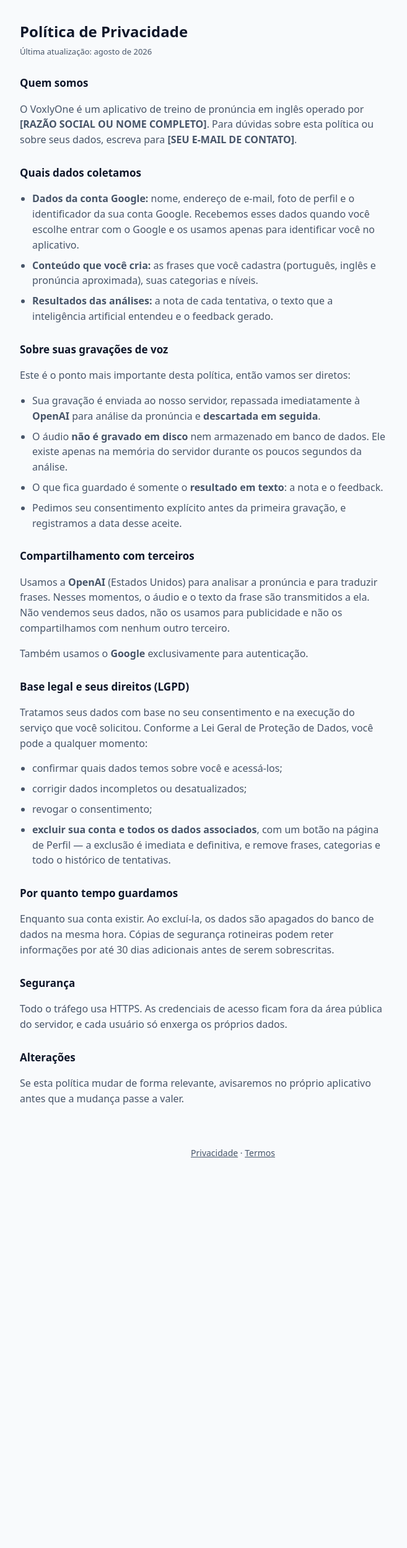
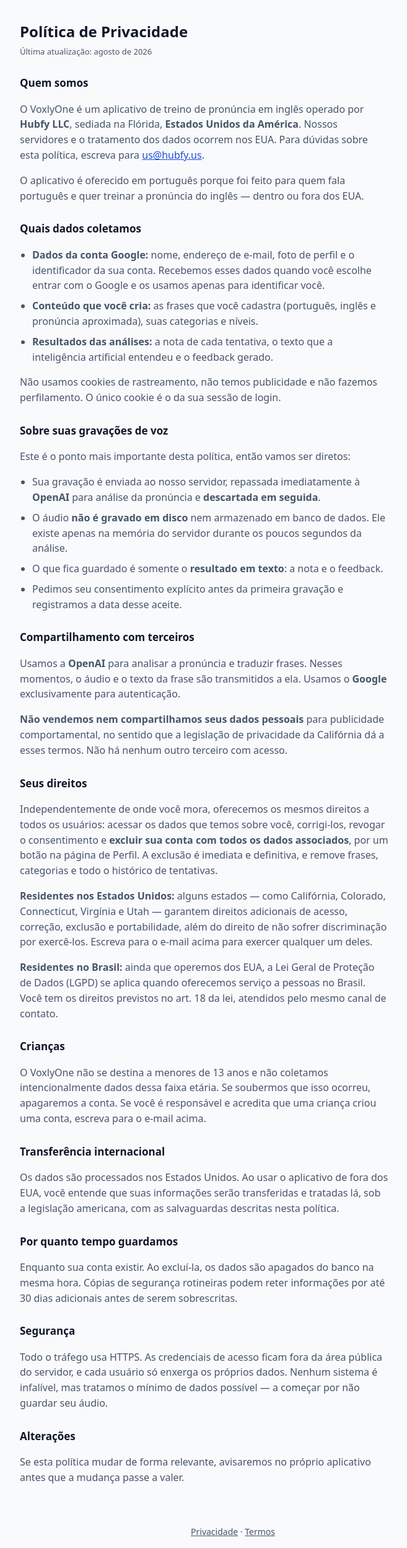
Before and after one commit to hubfydev/VoxlyOne, a PHP site: page /privacy.php in a window 1280 px wide. Shown: the whole page at 62% size, without its empty margins (264-921 px from the left). Before the commit the page ends 1867 px from the top, so only its background shows below. Run offline with PHP 8.4, Linux system fonts and the light colour scheme.

Commit message:
v1.1 - Melhorias para mic e atualização dos termos.

```diff
--- a/includes/bootstrap.php
+++ b/includes/bootstrap.php
@@ -17,7 +17,8 @@ ini_set('log_errors', '1');
 ini_set('error_log', LOG_FILE);
 error_reporting(E_ALL);
 
-date_default_timezone_set('America/Sao_Paulo');
+// Produto sediado nos EUA: o fuso vem do config e vale para o PHP e para o MySQL
+date_default_timezone_set(defined('APP_TIMEZONE') ? APP_TIMEZONE : 'America/New_York');
 
 require_once __DIR__ . '/db.php';
 require_once __DIR__ . '/csrf.php';
@@ -44,6 +45,32 @@ function start_app_session(): void
     ]);
     session_name('voxlyone');
     session_start();
+}
+
+/**
+ * Data legível e sem ambiguidade: "12 ago 2026".
+ *
+ * Evita de propósito o formato numérico: 12/08 é 12 de agosto para um leitor
+ * brasileiro e 8 de dezembro para um americano. Como o produto é dos EUA mas a
+ * interface é em português, o mês escrito remove a dúvida para os dois públicos.
+ */
+function format_date(?string $datetime): string
+{
+    if ($datetime === null || $datetime === '') {
+        return '—';
+    }
+
+    static $months = ['jan', 'fev', 'mar', 'abr', 'mai', 'jun',
+                      'jul', 'ago', 'set', 'out', 'nov', 'dez'];
+
+    $timestamp = strtotime($datetime);
+    if ($timestamp === false) {
+        return '—';
+    }
+
+    return date('j', $timestamp) . ' '
+         . $months[(int)date('n', $timestamp) - 1] . ' '
+         . date('Y', $timestamp);
 }
 
 /** Escapa saída para HTML. Usar em TODO dado que veio do usuário. */
--- a/includes/db.php
+++ b/includes/db.php
@@ -18,6 +18,16 @@ function db(): PDO
             PDO::ATTR_DEFAULT_FETCH_MODE => PDO::FETCH_ASSOC,
             PDO::ATTR_EMULATE_PREPARES   => false,
         ]);
+        // Alinha o MySQL ao fuso do app. Sem isto, CURDATE() e NOW() seguiriam o
+        // fuso do servidor da hospedagem, e o limite diário de análises zeraria
+        // numa hora diferente da que o usuário vê no perfil.
+        //
+        // Usamos o offset numérico atual (ex.: -04:00) porque as tabelas de fuso
+        // do MySQL raramente estão carregadas em hospedagem compartilhada. Como
+        // é recalculado a cada conexão, o horário de verão continua correto.
+        $offset = (new DateTime('now', new DateTimeZone(date_default_timezone_get())))->format('P');
+        $stmt = $pdo->prepare('SET time_zone = ?');
+        $stmt->execute([$offset]);
     } catch (PDOException $ex) {
         error_log('Falha na conexão MySQL: ' . $ex->getMessage());
         http_response_code(503);
--- a/public_html/assets/css/app.css
+++ b/public_html/assets/css/app.css
@@ -17,6 +17,11 @@
 }
 
 * { box-sizing: border-box; }
+
+/* O atributo hidden precisa vencer qualquer display de autor.
+   Sem isto, regras como `.modal { display: flex }` mantêm o elemento na tela
+   mesmo com hidden=true — foi o que prendia o modal de consentimento. */
+[hidden] { display: none !important; }
 
 html { -webkit-text-size-adjust: 100%; }
 
--- a/public_html/mastered.php
+++ b/public_html/mastered.php
@@ -49,7 +49,7 @@ require APP_INCLUDES . '/header.php';
         <div class="card__head">
           <span class="badge badge--mastered">Dominada</span>
           <span class="card__score">
-            <?= e(date('d/m/Y', strtotime((string)$phrase['mastered_at']))) ?>
+            <?= e(format_date($phrase['mastered_at'])) ?>
           </span>
         </div>
 
--- a/public_html/privacy.php
+++ b/public_html/privacy.php
@@ -17,18 +17,22 @@ require APP_INCLUDES . '/header.php';
   <h2>Quem somos</h2>
   <p>
     O VoxlyOne é um aplicativo de treino de pronúncia em inglês operado por
-    <strong>[RAZÃO SOCIAL OU NOME COMPLETO]</strong>. Para dúvidas sobre esta
-    política ou sobre seus dados, escreva para
-    <strong>[SEU E-MAIL DE CONTATO]</strong>.
+    <strong>Hubfy LLC</strong>, sediada na Flórida,
+    <strong>Estados Unidos da América</strong>. Nossos servidores e o tratamento
+    dos dados ocorrem nos EUA. Para dúvidas sobre esta política, escreva para
+    <a href="mailto:us@hubfy.us">us@hubfy.us</a>.
+  </p>
+  <p>
+    O aplicativo é oferecido em português porque foi feito para quem fala
+    português e quer treinar a pronúncia do inglês — dentro ou fora dos EUA.
   </p>
 
   <h2>Quais dados coletamos</h2>
   <ul>
     <li>
       <strong>Dados da conta Google:</strong> nome, endereço de e-mail, foto de
-      perfil e o identificador da sua conta Google. Recebemos esses dados quando
-      você escolhe entrar com o Google e os usamos apenas para identificar você
-      no aplicativo.
+      perfil e o identificador da sua conta. Recebemos esses dados quando você
+      escolhe entrar com o Google e os usamos apenas para identificar você.
     </li>
     <li>
       <strong>Conteúdo que você cria:</strong> as frases que você cadastra
@@ -39,11 +43,13 @@ require APP_INCLUDES . '/header.php';
       que a inteligência artificial entendeu e o feedback gerado.
     </li>
   </ul>
+  <p>
+    Não usamos cookies de rastreamento, não temos publicidade e não fazemos
+    perfilamento. O único cookie é o da sua sessão de login.
+  </p>
 
   <h2>Sobre suas gravações de voz</h2>
-  <p>
-    Este é o ponto mais importante desta política, então vamos ser diretos:
-  </p>
+  <p>Este é o ponto mais importante desta política, então vamos ser diretos:</p>
   <ul>
     <li>
       Sua gravação é enviada ao nosso servidor, repassada imediatamente à
@@ -60,50 +66,73 @@ require APP_INCLUDES . '/header.php';
       e o feedback.
     </li>
     <li>
-      Pedimos seu consentimento explícito antes da primeira gravação, e
+      Pedimos seu consentimento explícito antes da primeira gravação e
       registramos a data desse aceite.
     </li>
   </ul>
 
   <h2>Compartilhamento com terceiros</h2>
   <p>
-    Usamos a <strong>OpenAI</strong> (Estados Unidos) para analisar a pronúncia e
-    para traduzir frases. Nesses momentos, o áudio e o texto da frase são
-    transmitidos a ela. Não vendemos seus dados, não os usamos para publicidade e
-    não os compartilhamos com nenhum outro terceiro.
+    Usamos a <strong>OpenAI</strong> para analisar a pronúncia e traduzir frases.
+    Nesses momentos, o áudio e o texto da frase são transmitidos a ela. Usamos o
+    <strong>Google</strong> exclusivamente para autenticação.
   </p>
   <p>
-    Também usamos o <strong>Google</strong> exclusivamente para autenticação.
+    <strong>Não vendemos nem compartilhamos seus dados pessoais</strong> para
+    publicidade comportamental, no sentido que a legislação de privacidade da
+    Califórnia dá a esses termos. Não há nenhum outro terceiro com acesso.
   </p>
 
-  <h2>Base legal e seus direitos (LGPD)</h2>
+  <h2>Seus direitos</h2>
   <p>
-    Tratamos seus dados com base no seu consentimento e na execução do serviço que
-    você solicitou. Conforme a Lei Geral de Proteção de Dados, você pode a
-    qualquer momento:
+    Independentemente de onde você mora, oferecemos os mesmos direitos a todos os
+    usuários: acessar os dados que temos sobre você, corrigi-los, revogar o
+    consentimento e <strong>excluir sua conta com todos os dados associados</strong>,
+    por um botão na página de Perfil. A exclusão é imediata e definitiva, e remove
+    frases, categorias e todo o histórico de tentativas.
   </p>
-  <ul>
-    <li>confirmar quais dados temos sobre você e acessá-los;</li>
-    <li>corrigir dados incompletos ou desatualizados;</li>
-    <li>revogar o consentimento;</li>
-    <li>
-      <strong>excluir sua conta e todos os dados associados</strong>, com um
-      botão na página de Perfil — a exclusão é imediata e definitiva, e remove
-      frases, categorias e todo o histórico de tentativas.
-    </li>
-  </ul>
+  <p>
+    <strong>Residentes nos Estados Unidos:</strong> alguns estados — como
+    Califórnia, Colorado, Connecticut, Virgínia e Utah — garantem direitos
+    adicionais de acesso, correção, exclusão e portabilidade, além do direito de
+    não sofrer discriminação por exercê-los. Escreva para o e-mail acima para
+    exercer qualquer um deles.
+  </p>
+  <p>
+    <strong>Residentes no Brasil:</strong> ainda que operemos dos EUA, a Lei Geral
+    de Proteção de Dados (LGPD) se aplica quando oferecemos serviço a pessoas no
+    Brasil. Você tem os direitos previstos no art. 18 da lei, atendidos pelo mesmo
+    canal de contato.
+  </p>
+
+  <h2>Crianças</h2>
+  <p>
+    O VoxlyOne não se destina a menores de 13 anos e não coletamos
+    intencionalmente dados dessa faixa etária. Se soubermos que isso ocorreu,
+    apagaremos a conta. Se você é responsável e acredita que uma criança criou uma
+    conta, escreva para o e-mail acima.
+  </p>
+
+  <h2>Transferência internacional</h2>
+  <p>
+    Os dados são processados nos Estados Unidos. Ao usar o aplicativo de fora dos
+    EUA, você entende que suas informações serão transferidas e tratadas lá, sob a
+    legislação americana, com as salvaguardas descritas nesta política.
+  </p>
 
   <h2>Por quanto tempo guardamos</h2>
   <p>
-    Enquanto sua conta existir. Ao excluí-la, os dados são apagados do banco de
-    dados na mesma hora. Cópias de segurança rotineiras podem reter informações
-    por até 30 dias adicionais antes de serem sobrescritas.
+    Enquanto sua conta existir. Ao excluí-la, os dados são apagados do banco na
+    mesma hora. Cópias de segurança rotineiras podem reter informações por até 30
+    dias adicionais antes de serem sobrescritas.
   </p>
 
   <h2>Segurança</h2>
   <p>
     Todo o tráfego usa HTTPS. As credenciais de acesso ficam fora da área pública
-    do servidor, e cada usuário só enxerga os próprios dados.
+    do servidor, e cada usuário só enxerga os próprios dados. Nenhum sistema é
+    infalível, mas tratamos o mínimo de dados possível — a começar por não guardar
+    seu áudio.
   </p>
 
   <h2>Alterações</h2>
--- a/public_html/profile.php
+++ b/public_html/profile.php
@@ -65,14 +65,14 @@ require APP_INCLUDES . '/header.php';
 
   <p class="profile__quota">
     Análises hoje: <strong><?= $usedToday ?> de <?= LIMIT_ANALYZE_PER_DAY ?></strong>.
-    O limite volta ao zero à meia-noite.
+    O limite zera à meia-noite no horário do Leste dos EUA.
   </p>
 
   <p class="profile__since">
-    Conta criada em <?= e(date('d/m/Y', strtotime((string)$user['created_at']))) ?>.
+    Conta criada em <?= e(format_date($user['created_at'])) ?>.
     <?php if ($user['consented_at'] !== null): ?>
       Consentimento de gravação aceito em
-      <?= e(date('d/m/Y', strtotime((string)$user['consented_at']))) ?>.
+      <?= e(format_date($user['consented_at'])) ?>.
     <?php endif; ?>
   </p>
 
```
Also changed, not shown: CLAUDE.md (+10 -4 lines), config.example.php (+7 -0 lines), public_html/assets/js/practice.js (+21 -14 lines), public_html/terms.php (+49 -21 lines), .claude/settings.json.
